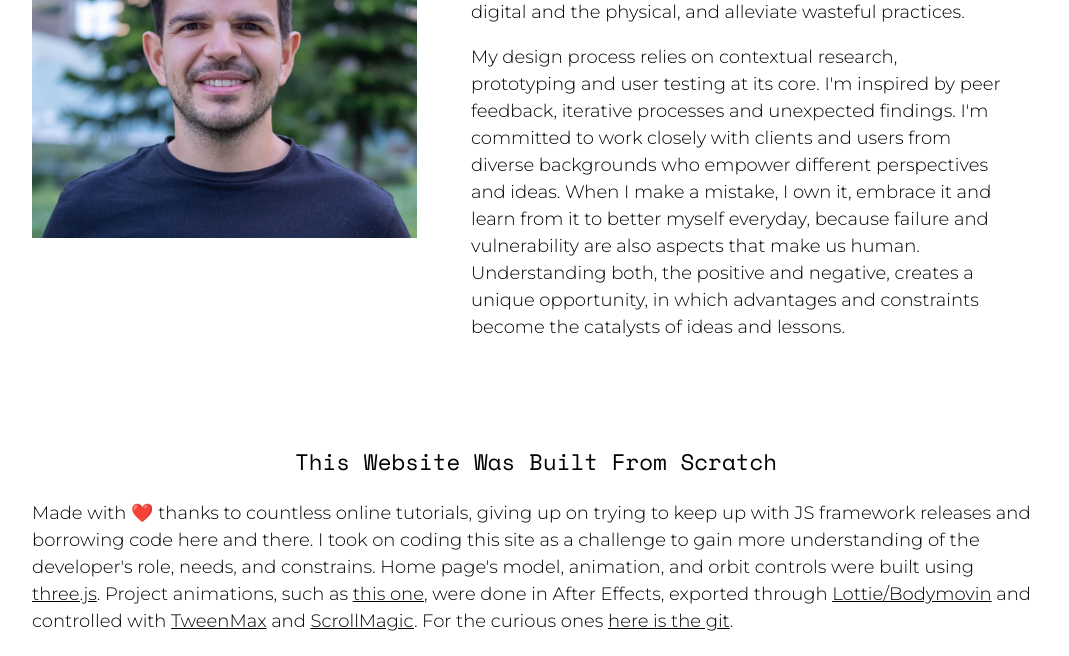
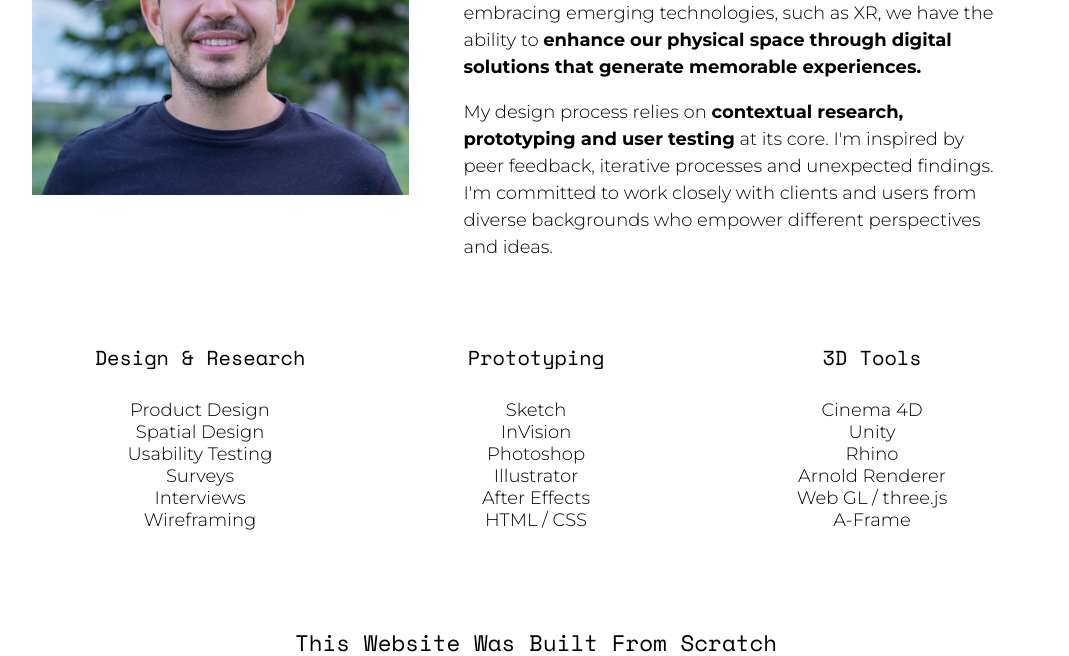
Before and after one commit to hborrego/portfolio, a plain HTML site: page about/index.html in a window 1280 px wide. Shown: the part 464-1120 px from the top of the page, without its empty margins (104-1173 px from the left). Drawn offline with nearby package versions, Linux system fonts and the light colour scheme; a script that the page names is missing.

Commit message:
about and home page updates

```diff
--- a/about/index.html
+++ b/about/index.html
@@ -18,22 +18,59 @@
 
     <!-- Fullstory Tracking Code -->
     <script>
-      window['_fs_debug'] = false;
-      window['_fs_host'] = 'fullstory.com';
-      window['_fs_org'] = 'PBG11';
-      window['_fs_namespace'] = 'FS';
-      (function(m,n,e,t,l,o,g,y){
-          if (e in m) {if(m.console && m.console.log) { m.console.log('FullStory namespace conflict. Please set window["_fs_namespace"].');} return;}
-          g=m[e]=function(a,b,s){g.q?g.q.push([a,b,s]):g._api(a,b,s);};g.q=[];
-          o=n.createElement(t);o.async=1;o.crossOrigin='anonymous';o.src='https://'+_fs_host+'/s/fs.js';
-          y=n.getElementsByTagName(t)[0];y.parentNode.insertBefore(o,y);
-          g.identify=function(i,v,s){g(l,{uid:i},s);if(v)g(l,v,s)};g.setUserVars=function(v,s){g(l,v,s)};g.event=function(i,v,s){g('event',{n:i,p:v},s)};
-          g.shutdown=function(){g("rec",!1)};g.restart=function(){g("rec",!0)};
-          g.log = function(a,b) { g("log", [a,b]) };
-          g.consent=function(a){g("consent",!arguments.length||a)};
-          g.identifyAccount=function(i,v){o='account';v=v||{};v.acctId=i;g(o,v)};
-          g.clearUserCookie=function(){};
-      })(window,document,window['_fs_namespace'],'script','user');
+      window["_fs_debug"] = false;
+      window["_fs_host"] = "fullstory.com";
+      window["_fs_org"] = "PBG11";
+      window["_fs_namespace"] = "FS";
+      (function(m, n, e, t, l, o, g, y) {
+        if (e in m) {
+          if (m.console && m.console.log) {
+            m.console.log(
+              'FullStory namespace conflict. Please set window["_fs_namespace"].'
+            );
+          }
+          return;
+        }
+        g = m[e] = function(a, b, s) {
+          g.q ? g.q.push([a, b, s]) : g._api(a, b, s);
+        };
+        g.q = [];
+        o = n.createElement(t);
+        o.async = 1;
+        o.crossOrigin = "anonymous";
+        o.src = "https://" + _fs_host + "/s/fs.js";
+        y = n.getElementsByTagName(t)[0];
+        y.parentNode.insertBefore(o, y);
+        g.identify = function(i, v, s) {
+          g(l, { uid: i }, s);
+          if (v) g(l, v, s);
+        };
+        g.setUserVars = function(v, s) {
+          g(l, v, s);
+        };
+        g.event = function(i, v, s) {
+          g("event", { n: i, p: v }, s);
+        };
+        g.shutdown = function() {
+          g("rec", !1);
+        };
+        g.restart = function() {
+          g("rec", !0);
+        };
+        g.log = function(a, b) {
+          g("log", [a, b]);
+        };
+        g.consent = function(a) {
+          g("consent", !arguments.length || a);
+        };
+        g.identifyAccount = function(i, v) {
+          o = "account";
+          v = v || {};
+          v.acctId = i;
+          g(o, v);
+        };
+        g.clearUserCookie = function() {};
+      })(window, document, window["_fs_namespace"], "script", "user");
     </script>
 
     <meta charset="UTF-8" />
@@ -100,30 +137,76 @@
           <img src="../img/Herman1080Web.jpg" alt="" />
         </div>
         <div class="about-text">
+          <h2>
+            I'm Herman Borrego, a product designer who specializes in digital
+            interactions, spatial experiences and user research.
+          </h2>
           <p>
-            I aim to create products and experiences that positively impact
-            people and our environment. Trained as an architect and a designer,
-            with extensive experience in multidisciplinary practices, I thrive
-            to be an active participant in projects that promote innovative
-            solutions in our everyday spaces and cities. I am a believer that
-            technology and space-making are allies and that by embracing
-            innovations, such as VR/AR/MR, we have the ability to efficiently
-            test ideas, bridging the gap between the digital and the physical,
-            and alleviate wasteful practices.
+            Trained as an architect and a designer, I thrive to be an active
+            participant in projects that promote innovative solutions for our
+            everyday devices and spaces. I am a believer that
+            <strong>technology and space-making are allies</strong> and that by
+            embracing emerging technologies, such as XR, we have the ability to
+            <strong>
+              enhance our physical space through digital solutions that generate
+              memorable experiences.
+            </strong>
           </p>
+          <p>
+            My design process relies on
+            <strong>contextual research, prototyping and user testing</strong>
+            at its core. I'm inspired by peer feedback, iterative processes and
+            unexpected findings. I'm committed to work closely with clients and
+            users from diverse backgrounds who empower different perspectives
+            and ideas.
+          </p>
+        </div>
+      </section>
 
-          <p>
-            My design process relies on contextual research, prototyping and
-            user testing at its core. I'm inspired by peer feedback, iterative
-            processes and unexpected findings. I'm committed to work closely
-            with clients and users from diverse backgrounds who empower
-            different perspectives and ideas. When I make a mistake, I own it,
-            embrace it and learn from it to better myself everyday, because
-            failure and vulnerability are also aspects that make us human.
-            Understanding both, the positive and negative, creates a unique
-            opportunity, in which advantages and constraints become the
-            catalysts of ideas and lessons.
-          </p>
+      <section class="site-content">
+        <!-- <div class="text-center">
+          <h2>Tools</h2>
+        </div> -->
+        <div class="grid grid-columns-3 no-decoration">
+          <div>
+            <h4>
+              Design & Research
+            </h4>
+            <ul>
+              <li>Product Design</li>
+              <li>Spatial Design</li>
+              <li>Usability Testing</li>
+              <li>Surveys</li>
+              <li>Interviews</li>
+              <li>Wireframing</li>
+            </ul>
+          </div>
+          <div>
+            <h4>
+              Prototyping
+            </h4>
+            <ul>
+              <li>Sketch</li>
+              <li>InVision</li>
+              <li>Photoshop</li>
+              <li>Illustrator</li>
+              <li>After Effects</li>
+              <li>HTML / CSS</li>
+            </ul>
+          </div>
+          <div>
+            <h4>
+              3D Tools
+            </h4>
+            <ul>
+              <li>Cinema 4D</li>
+              <li>Unity</li>
+              <li>Rhino</li>
+              <li>Arnold Renderer</li>
+              <li>Web GL / three.js</li>
+              <li>A-Frame</li>
+            </ul>
+          </div>
         </div>
       </section>
 
@@ -131,15 +214,14 @@
         <div>
           <h3 class="text-center">This Website Was Built From Scratch</h3>
           <p class="text-margin-bt-0">
-            Made with ❤️ thanks to countless online tutorials, giving up on
-            trying to keep up with JS framework releases and borrowing code here
-            and there. I took on coding this site as a challenge to gain more
-            understanding of the developer's role, needs, and constrains. Home
-            page's model, animation, and orbit controls were built using
+            Made with ❤️ thanks to countless online tutorials and borrowing code
+            here and there. Home page's model, animation, and orbit controls
+            were built using
             <a href="https://threejs.org/" target="_blank">three.js</a>. Project
             animations, such as
-            <a href="javascript:void(0)" id="example-animation">this one</a>,
-            were done in After Effects, exported through
+            <a href="javascript:void(0)" id="example-animation"
+              ><strong>this one</strong></a
+            >, were done in After Effects, exported through
             <a href="https://airbnb.design/lottie" target="_blank">
               Lottie/Bodymovin</a
             >
--- a/css/main.scss
+++ b/css/main.scss
@@ -114,7 +114,7 @@ a {
 
 .narrow-42 {
   max-width: 42em;
-margin: auto;
+  margin: auto;
 }
 
 .padding-top-1 {
@@ -129,15 +129,15 @@ margin: auto;
   padding-top: 3em;
 }
 
-.padding-bottom-1{
+.padding-bottom-1 {
   padding-bottom: 1em;
 }
 
-.padding-bottom-2{
+.padding-bottom-2 {
   padding-bottom: 2em;
 }
 
-.padding-bottom-3{
+.padding-bottom-3 {
   padding-bottom: 3em;
 }
 
@@ -208,6 +208,14 @@ margin: auto;
   height: 58em;
 }
 
+.no-decoration {
+  text-align: center;
+  ul {
+    padding-inline-start: 0%;
+    list-style-type: none;
+  }
+}
+
 h1 {
   color: black;
   font-weight: 300;
@@ -256,7 +264,8 @@ h4 {
   }
 }
 
-.persona-container h4, .persona-container p {
+.persona-container h4,
+.persona-container p {
   display: inline;
   // line-height: 2em;
 }
@@ -469,7 +478,7 @@ img.hide-image {
 
   .about-pic {
     position: relative;
-    margin-top: 2em;
+    // margin-top: 2em;
     img {
       width: 100%;
     }
@@ -574,7 +583,7 @@ img.hide-image {
     }
   }
 
-  .text-container{
+  .text-container {
     padding-left: 2em;
   }
 }
```
Also changed, not shown: index.html (+73 -44 lines), portfolio/index.html (+11 -11 lines), thorncliffe/index.html (+2 -2 lines), workfrom/index.html (+6 -0 lines), css/main.css, img/hover-st.jpg (added), img/hover-wf.jpg (added), 2 other files.
